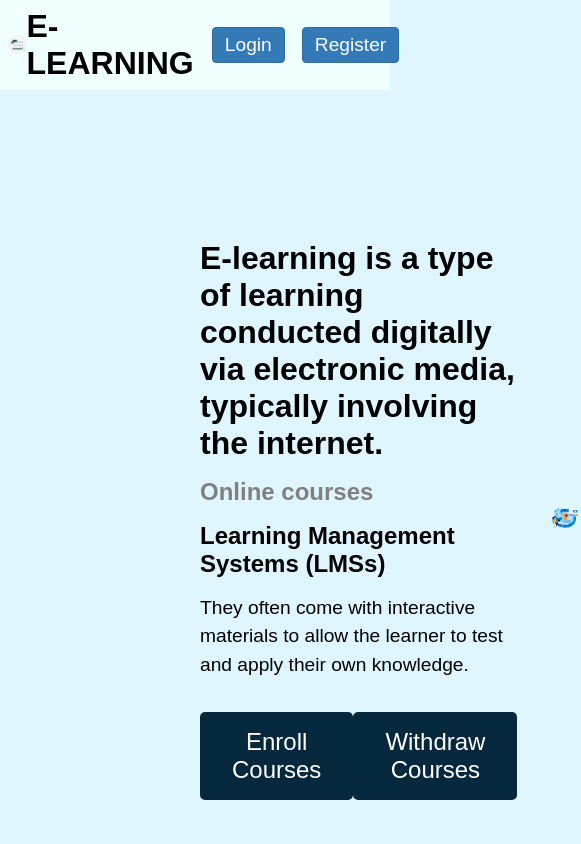
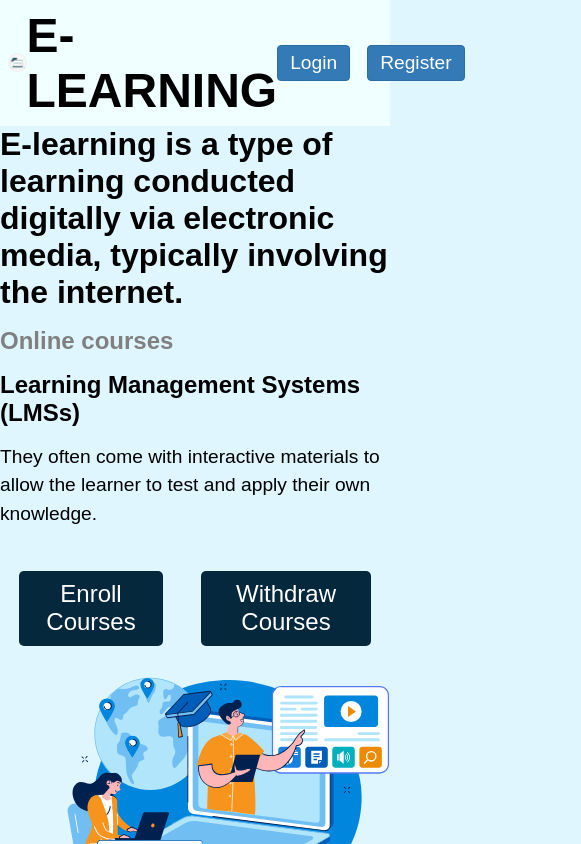
Before and after one commit to HseinKt/e-learning, a React (Create React App) app in the folder front_end/: page / in a window 390 px wide. Shown: the top 844 px of the page, 581 px wide, since content can reach past the window. Built offline with nearby package versions, Linux system fonts and the light colour scheme.

Commit message:
added media queries

```diff
--- a/front_end/src/index.css
+++ b/front_end/src/index.css
@@ -257,3 +257,65 @@ a:hover{
   border-radius: 20px;
   color: #0f0f0f;
 }
+
+
+/* Media queries */
+@media only screen and (max-width: 600px) {
+  .header h1 {
+    position: static;
+    font-size: 3rem;
+    transform: none;
+  }
+  .register-container,
+  .login-container {
+    border-radius: 40px;
+    width: 70%;
+  }
+  .landing_row {
+    flex-direction: column;
+    padding: 40px 20px;
+  }
+  .landing_row img {
+    height: 80%;
+    width: 200%;
+  }
+  .landing_row button {
+    padding: 0.6rem 1.2rem;
+    margin: 0.6rem 1.2rem;
+  }
+}
+
+@media only screen and (min-width: 601px) and (max-width: 1000px) {
+  .register-container,
+  .login-container {
+    border-radius: 40px;
+    width: 50%;
+  }
+  .header h1 {
+    position: static;
+    font-size: 3rem;
+    transform: none;
+  }
+
+  .landing_row {
+    flex-direction: column;
+    padding: 40px 20px;
+  }
+  .landing_row button {
+    padding: 0.6rem 1.2rem;
+    margin: 0.6rem 1.2rem;
+  }
+  .landing_row img {
+    height: 80%;
+    width: 100%;
+  }
+}
+
+@media (max-width:450px) {
+    .landing_body{
+      padding: 0;
+    }
+    .landing_row{
+      padding: 0;
+    }
+}
```
